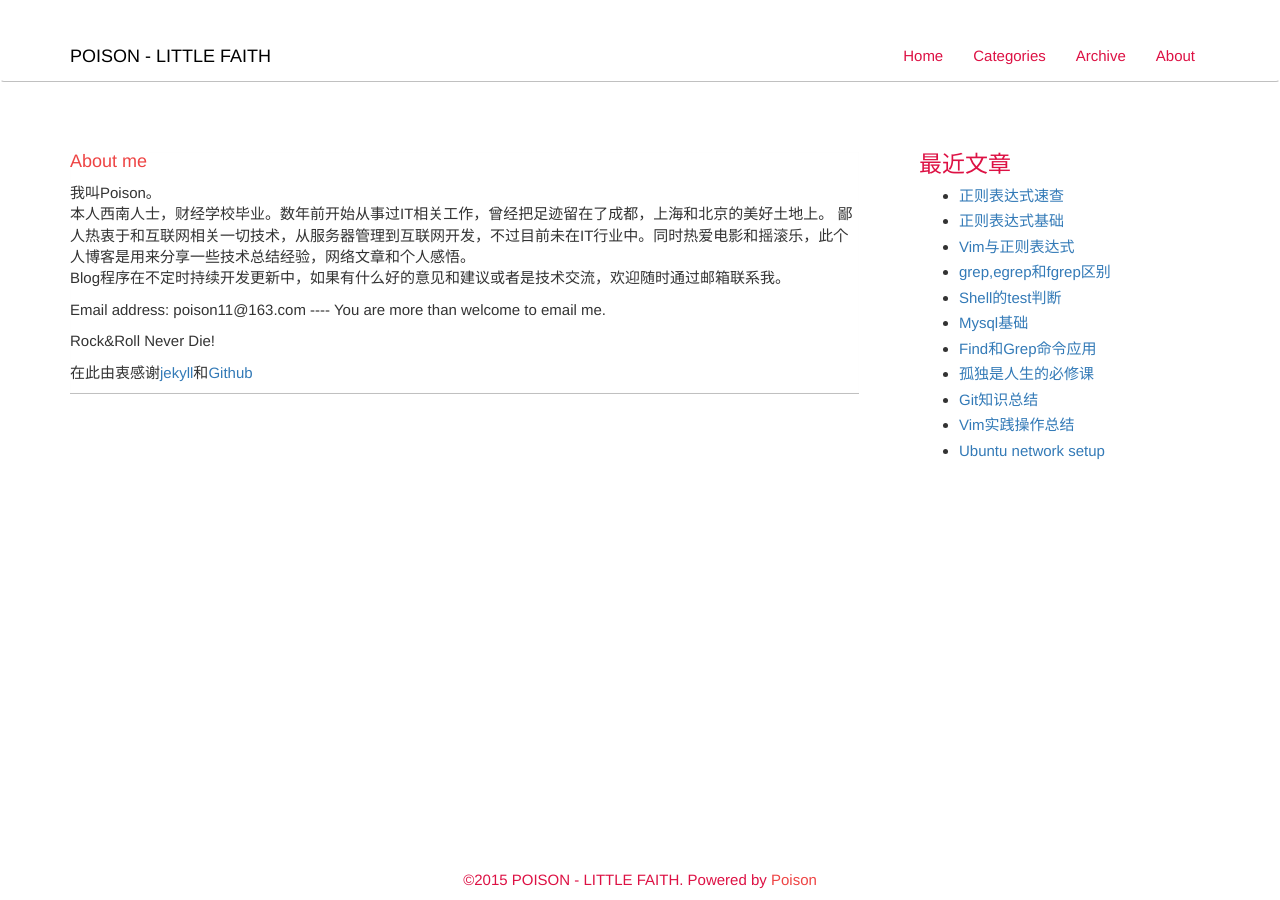
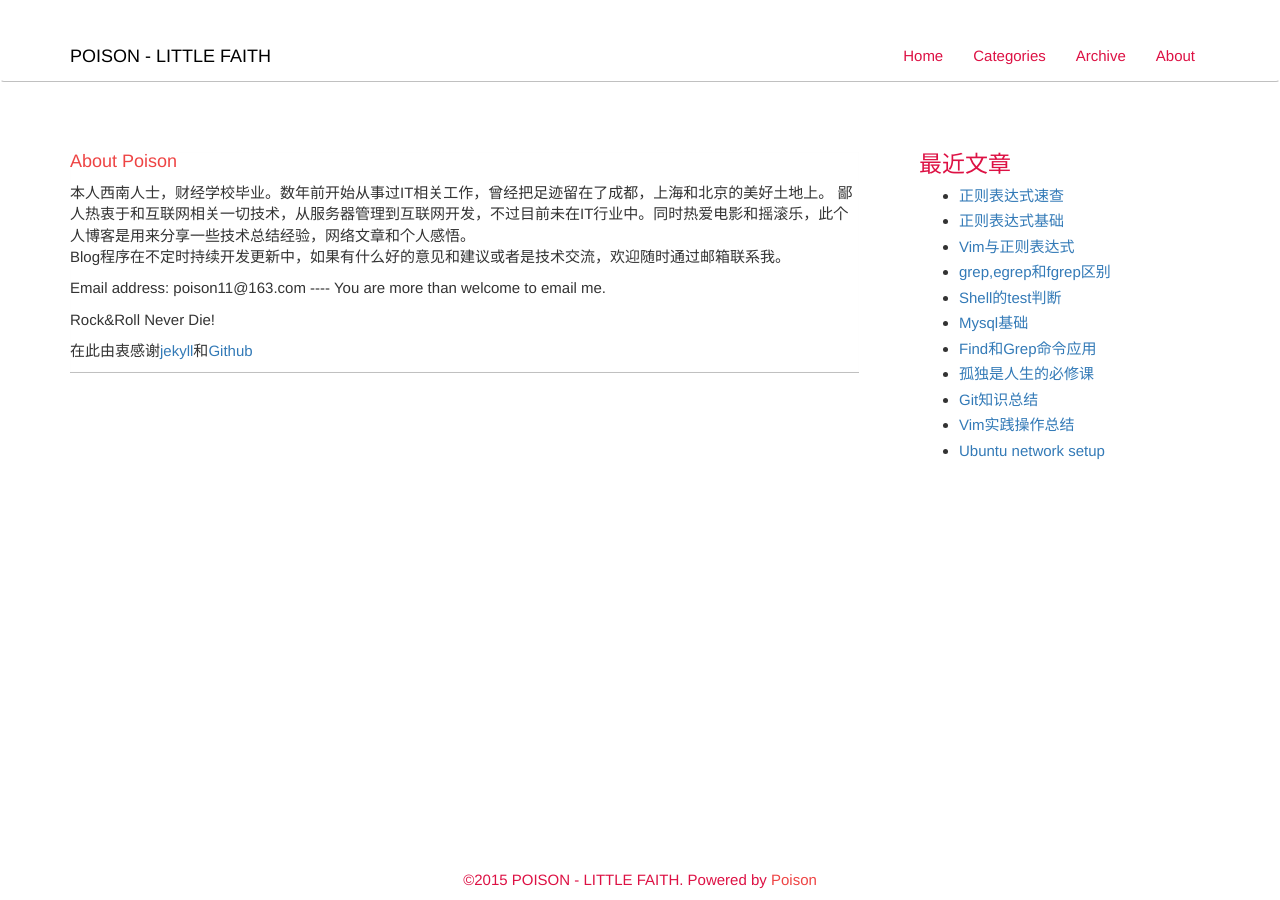
Before and after one commit to nosiop/nosiop.github.io, a Jekyll site: the page built from about.html, in a window 1280 px wide. Built offline with Jekyll 4.4.1, drawn with Linux system fonts in a browser that asks for light colours; comment, search, counter and statistics services are not loaded.

Commit message:
small fix

```diff
--- a/about.html
+++ b/about.html
@@ -3,9 +3,8 @@
 ---
 
 <div class="well">
-	<h1>About me</h1>
-	<p>我叫Poison。<br />
-	本人西南人士，财经学校毕业。数年前开始从事过IT相关工作，曾经把足迹留在了成都，上海和北京的美好土地上。
+	<h1>About Poison</h1>
+	<p>	本人西南人士，财经学校毕业。数年前开始从事过IT相关工作，曾经把足迹留在了成都，上海和北京的美好土地上。
 	鄙人热衷于和互联网相关一切技术，从服务器管理到互联网开发，不过目前未在IT行业中。同时热爱电影和摇滚乐，此个人博客是用来分享一些技术总结经验，网络文章和个人感悟。<br />
 
 	Blog程序在不定时持续开发更新中，如果有什么好的意见和建议或者是技术交流，欢迎随时通过邮箱联系我。<br /></p>
--- a/categories.html
+++ b/categories.html
@@ -1,7 +1,6 @@
 ---
 layout: default
 ---
-
 <!--div class="well">
 {%for post in site.posts %}
 	{% unless post.next %}
@@ -27,8 +26,9 @@
 	<p>
 	{%for category in site.categories %}
 	{%capture cate%}{{ category | first | capitalize }}{%endcapture%}
-	{%capture cate_n%}{{ category[1].size }}{%endcapture%}
-		<a href="#{{cate}}">{{cate}}</a><sup>{{cate_n}}</sup>&nbsp&nbsp&nbsp
+	<!--count how number of posts under every category-->
+	{%capture cate_num%}{{ category[1].size }}{%endcapture%}
+		<a href="#{{cate}}">{{cate}}</a><sup>{{cate_num}}</sup>&nbsp&nbsp&nbsp
 	{% endfor %}
 	</p>
 </div>
--- a/index.html
+++ b/index.html
@@ -8,7 +8,7 @@
 
 {% for post in paginator.posts %}
 <div class="well">
-	<h1><a href="{{ site.baseurl}}{{ post.url }}">{{ post.date | date: "%b %-d, %Y" }} - {{ post.title }}</a></h1>
+	<h1><a href="{{ site.baseurl }}{{ post.url }}">{{ post.date | date: "%b %-d, %Y" }} - {{ post.title }}</a></h1>
 	<!--h1><a href="{{ site.baseurl}}{{ post.url }}">{{ post.title }}<p class="index_title">{{ post.date | date: "%b %-d, %Y" }}</p></a></h1-->
 </div>
 {% endfor %}
@@ -23,6 +23,6 @@
 	{% endif %}
 	<span class="page_number "><!-- Page -->页码: {{ paginator.page }} of {{ paginator.total_pages }}</span>
 	{% if paginator.next_page %}
-	<a class="btn btn-default" href="{{ site.baseurl}}/page{{ paginator.next_page }}" class="next">下一页<!--Older--></a>
+	<a class="btn btn-default" href="{{ site.baseurl }}/page{{ paginator.next_page }}" class="next">下一页<!--Older--></a>
 	{% endif %}
 </div>
```
